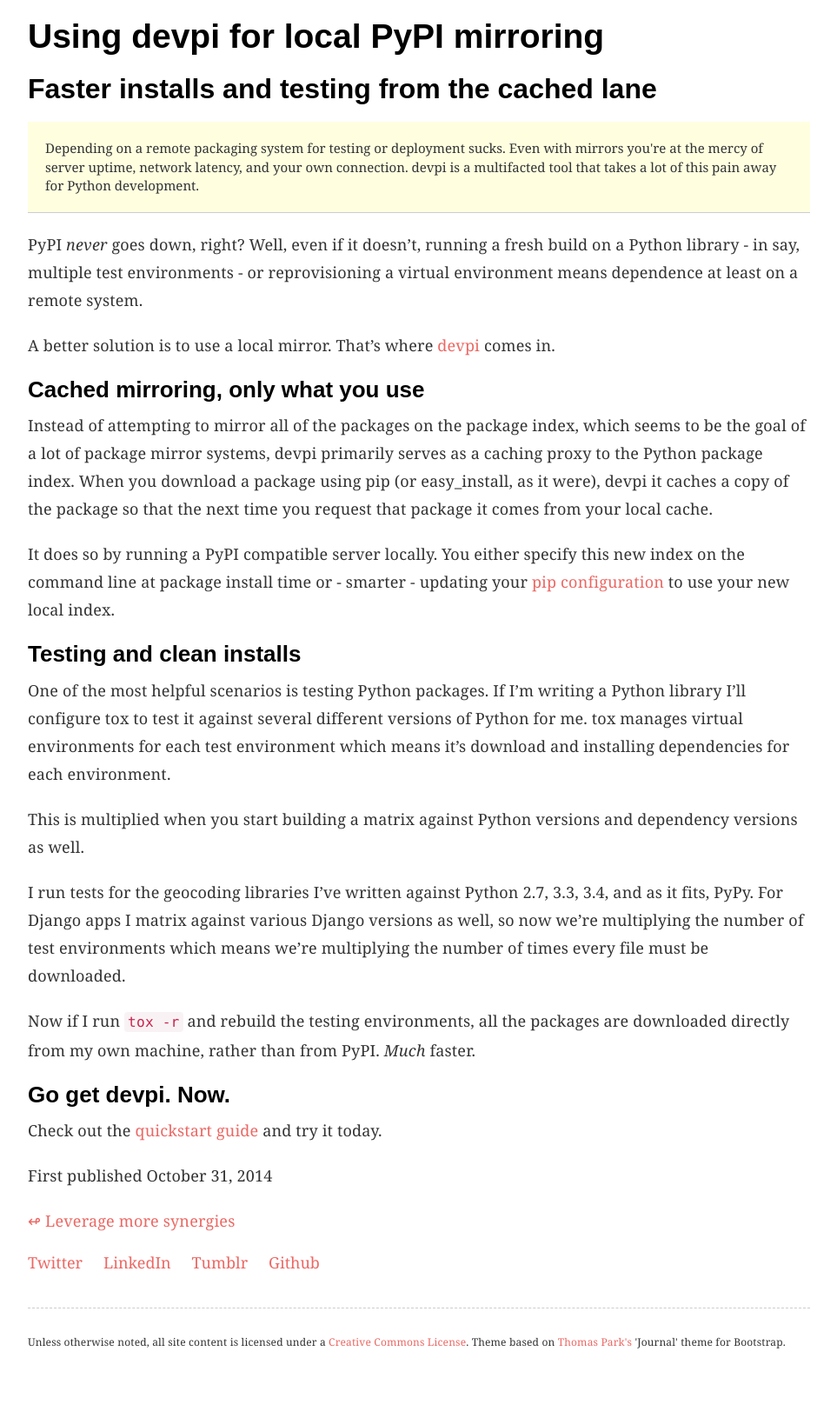
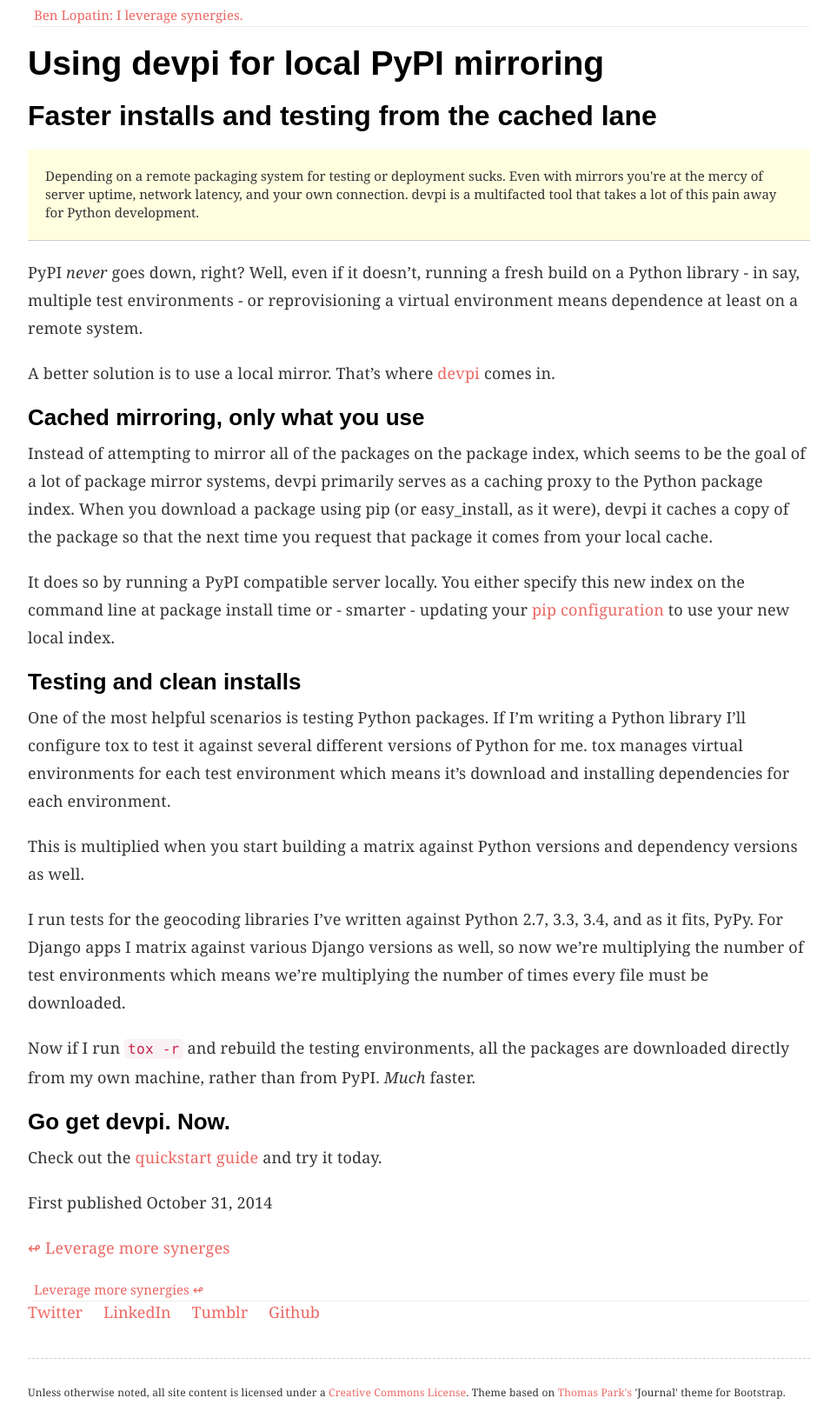
Before and after one commit to bennylope/bennylope.github.com, a Jekyll site: the page built from _posts/2014-10-31-devpi.md, in a window 1280 px wide. Shown: the whole page at 87% size, without its empty margins (158-1121 px from the left). Built offline with Jekyll 4.4.1, drawn with Linux system fonts in a browser that asks for light colours; some web fonts are replaced; comment, search, counter and statistics services are not loaded; before the commit the page ends 1573 px from its top, so only the background shows below that.

Commit message:
Updates responsive layout, return links

```diff
--- a/_layouts/base.html
+++ b/_layouts/base.html
@@ -4,21 +4,15 @@
     <title>{% if page.title %}{{ page.title }} - {% endif %}{{ site.title }}</title>
     <meta charset="utf-8">
     <link rel="stylesheet" href="/css/bootswatch.min.css" type="text/css" media="screen">
-    <style>
-      body {max-width: 900px; margin: 0.5rem auto; color: #333;}
-      p { font-size: 18px; line-height: 32px; letter-spacing: 0.166667px; margin-bottom: 20px; }
-      li { font-size: 18px; line-height: 24px; }
-      footer p { border-top: 1px dashed #ccc; padding-top: 30px; margin-top: 20px; font-size: 12px; line-height: 18px;}
-      ul.identities { list-style: none; margin: 0 0 2rem 0; padding: 0; display: inline-block;}
-      ul.identities li { list-style: none; padding-right: 20px; display: inline-block;}
-      article aside { background-color: #ffffe0; border-bottom: 1px solid #ccc; padding: 20px; margin: 2rem 0;}
-      dd { margin-bottom: 1rem; }
-    </style>
+    <link rel="stylesheet" href="/css/site.css" type="text/css" media="screen">
     <link rel="stylesheet" href="/css/pygments/colorful.css" type="text/css" media="screen">
     <link rel="shortcut icon" href="/images/beardo-16.png">
     {% if page.canonical %}<link rel="canonical" href="{{ page.canonical }}">{% endif %}
   </head>
   <body>
+    {% if page.url != '/index.html' %}
+      <div id="banner"><a href="/">Ben Lopatin: I leverage synergies.</a></div>
+    {% endif %}
     {{ content }}
     <footer>
         <nav id="identities">
--- a/_layouts/post.html
+++ b/_layouts/post.html
@@ -15,4 +15,14 @@
 {{ content }}
 </article>
 <p>First published {{ page.date|date: "%B %d, %Y" }} </p>
-<p class="homeLink"><a href="/" title="Return to homepage">&#8619; Leverage more synergies</a></p>
+<p class="homeLink">
+<a href="{% if page.return_link %}{{ page.return_link }}{% else %}/{% endif %}"
+   title="{% if page.return_text %}{{ page.return_text }}{% else %}Return to synergy headquarters{% endif %}">
+    &#8619; {% if page.return_text %}{{ page.return_text }}{% else %}Leverage more synerges{% endif %}
+  </a>
+</p>
+<div id="banner">
+<a href="{% if page.return_link %}{{ page.return_link }}{% else %}/{% endif %}">
+  {% if page.return_text %}{{ page.return_text }} {% else %}Leverage more synergies &#8619;{% endif %}
+</a>
+</div>
--- /dev/null
+++ b/css/site.css
@@ -0,0 +1,36 @@
+body {max-width: 900px; margin: 0.5rem auto; color: #333;}
+p { font-size: 18px; line-height: 32px; letter-spacing: 0.166667px; margin-bottom: 20px; }
+li { font-size: 18px; line-height: 24px; }
+footer p { border-top: 1px dashed #ccc; padding-top: 30px; margin-top: 20px; font-size: 12px; line-height: 18px;}
+ul.identities { list-style: none; margin: 0 0 2rem 0; padding: 0; display: inline-block;}
+ul.identities li { list-style: none; padding-right: 20px; display: inline-block;}
+article aside { background-color: #ffffe0; border-bottom: 1px solid #ccc; padding: 20px; margin: 2rem 0;}
+dt{font-size:1.2em;font-weight:600;font-family:Helvetica,Arial,sans-serif;margin-bottom:.4rem}
+dd { font-size: 16px; margin-bottom: 20px; }
+div#banner { display: block; margin: 0 0 0 5px; padding: 2px; border-bottom: 1px solid #eee; color: #ccc; }
+
+@media only screen and (max-width : 380px) {
+  html { font-size: 100%; }
+  h1 { font-size: 2.0rem; margin: 1rem 0.1rem 2rem 0.5rem; }
+  h2 { font-size: 1.5rem; margin: 2rem 0.1rem 1rem 0.5rem; }
+  h3 { font-size: 1.2rem; margin: 2rem 0.1rem 1rem 0.5rem; font-weight: bold; }
+  p{ margin:.2rem .5rem 1rem .5rem; font-size:1rem; line-height:1.8rem;}
+  blockquote{font-style:italic;line-height:1.2rem;color:#666;margin:0.5rem 0.5rem 2rem 1rem; }
+  dt, dd { margin: 0 0.7rem 1rem 0.7rem; }
+  dt{font-size:1.2rem;font-weight:600;font-family:Helvetica,Arial,sans-serif;margin-bottom:.4rem}
+  dd{margin-bottom:.8rem;font-size:1rem}
+  nav#identities { margin: 1rem 1rem 1rem 1rem; }
+}
+
+@media only screen and (max-width : 930px) and (min-width : 381px) {
+  html { font-size: 100%; }
+  h1 { font-size: 2.0rem; margin: 1rem 1rem 2rem 1rem; }
+  h2 { font-size: 1.5rem; margin: 2rem 1rem 1rem 1rem; }
+  h3 { font-size: 1.2rem; margin: 2rem 1rem 1rem 1rem; font-weight: bold; }
+  p{ margin: 0.2rem 1rem 1rem 1rem; font-size:1rem; line-height:1.8rem;}
+  blockquote{font-style:italic;line-height:1.2rem;color:#666;margin:0.5rem 0.5rem 2rem 1rem; }
+  dt, dd { margin: 0 0.7rem 1rem 0.7rem; }
+  dt{font-size:1.2rem;font-weight:600;font-family:Helvetica,Arial,sans-serif;margin-bottom:.4rem}
+  dd{margin-bottom:.8rem;font-size:1rem}
+  nav#identities { margin: 1rem 1rem 1rem 1rem; }
+}
```
